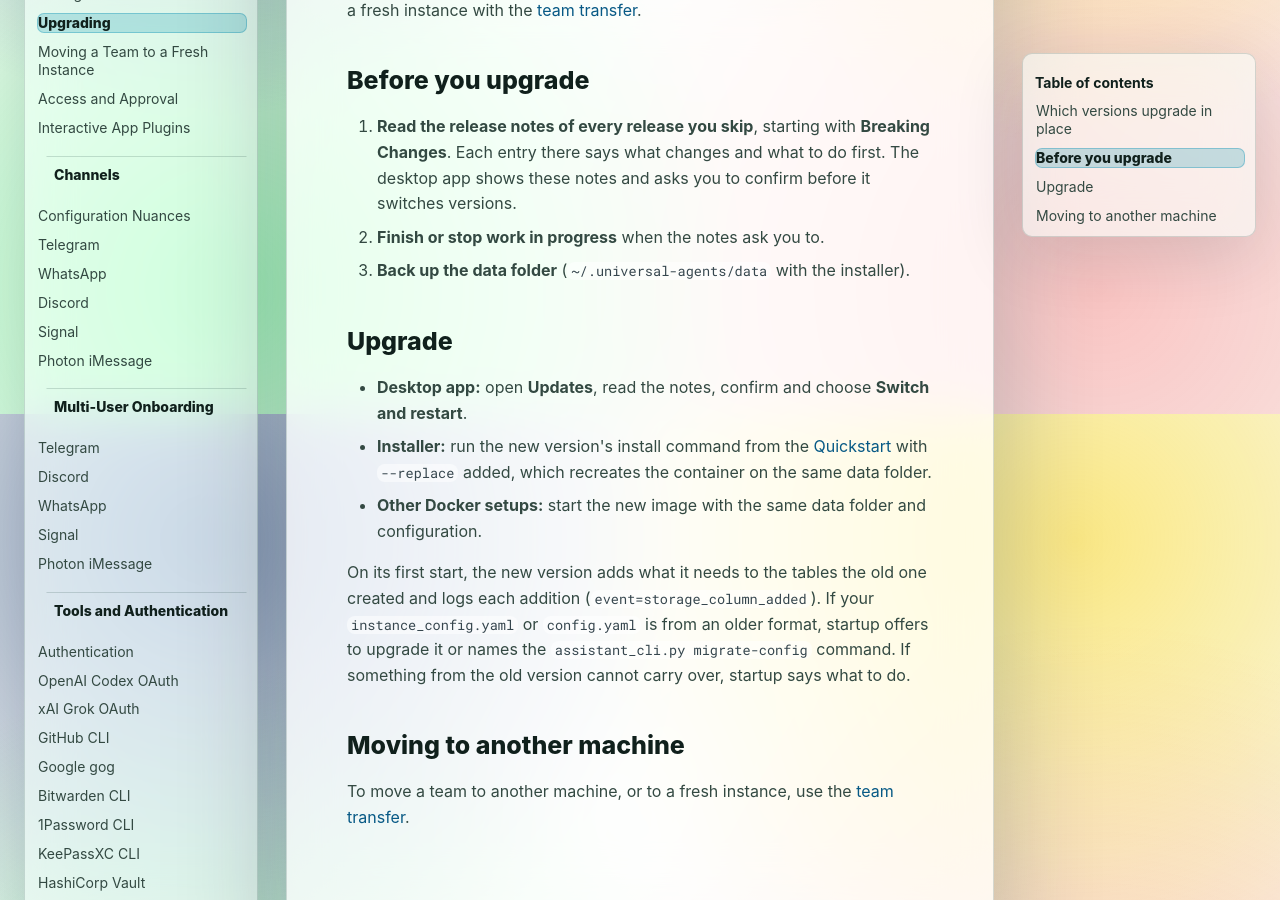
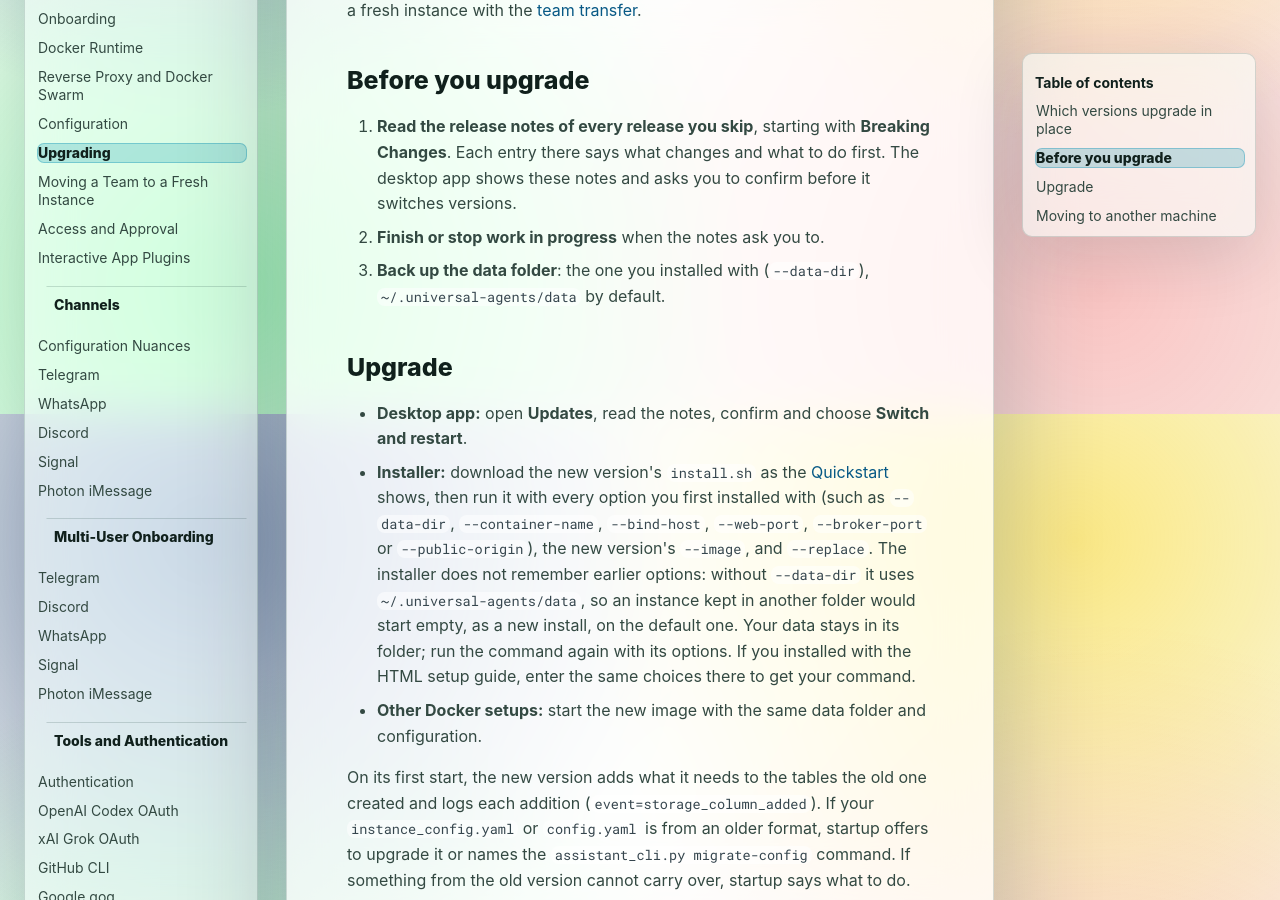
Before and after one commit to enzimo/universal-agents, an MkDocs documentation site: the page built from user_docs_source/upgrading.md, in a window 1280 px wide and 900 px high, scrolled down 486 px. Built offline with MkDocs 1.6.1 and Material for MkDocs 9.7.7, drawn with Linux system fonts in a browser that asks for light colours.

Commit message:
Keep upgrade guidance safe and the upgrade checks strict [skip ci]
The Upgrading page told installer users to rerun the Quickstart command with
--replace. The installer does not remember earlier options, so an owner who
installed with a custom data folder or ports would get a new, empty instance
on the default folder. It now says to rerun the original command with all its
options, the new image and --replace.

The runtime operations skill still sent people who asked how to move to a new
version to the team transfer. It now points to the in-place upgrade first and
keeps the team transfer for a fresh instance or another machine.

The upgrade run covers only the previous minor version's SQLite tables, so
the rule to compare CREATE statements with the last release tag is back for
tables first created in this minor version and for PostgreSQL-only tables.

Two rollback tests had been loosened to "archive table absent or empty" so
they pass on a database that already has the table. They now compare the
archive before and after the failed call, so a normal run again requires the
table to stay absent. A test now checks that the upgrade profile passes
--upgrade-from with a fixture that exists.

Co-Authored-By: Claude Opus 5.5 <noreply@anthropic.com>

```diff
--- a/user_docs_source/upgrading.md
+++ b/user_docs_source/upgrading.md
@@ -20,16 +20,23 @@ a fresh instance with the [team transfer](team-transfer.md).
    first. The desktop app shows these notes and asks you to confirm before it
    switches versions.
 2. **Finish or stop work in progress** when the notes ask you to.
-3. **Back up the data folder** (`~/.universal-agents/data` with the
-   installer).
+3. **Back up the data folder**: the one you installed with
+   (`--data-dir`), `~/.universal-agents/data` by default.
 
 ## Upgrade
 
 - **Desktop app:** open **Updates**, read the notes, confirm and choose
   **Switch and restart**.
-- **Installer:** run the new version's install command from the
-  [Quickstart](quickstart.md) with `--replace` added, which recreates the
-  container on the same data folder.
+- **Installer:** download the new version's `install.sh` as the
+  [Quickstart](quickstart.md) shows, then run it with every option you first
+  installed with (such as `--data-dir`, `--container-name`, `--bind-host`,
+  `--web-port`, `--broker-port` or `--public-origin`), the new version's
+  `--image`, and `--replace`. The installer does not remember earlier options:
+  without `--data-dir` it uses `~/.universal-agents/data`, so an instance kept
+  in another folder would start empty, as a new install, on the default one.
+  Your data stays in its folder; run the command again with its options. If
+  you installed with the HTML setup guide, enter the same choices there to get
+  your command.
 - **Other Docker setups:** start the new image with the same data folder and
   configuration.
 
```
Also changed, not shown: AGENTS.md (+1 -1 lines), custom_agents/skill_templates/runtime-operations-workflows/SKILL.md (+11 -3 lines), 3 other files.
